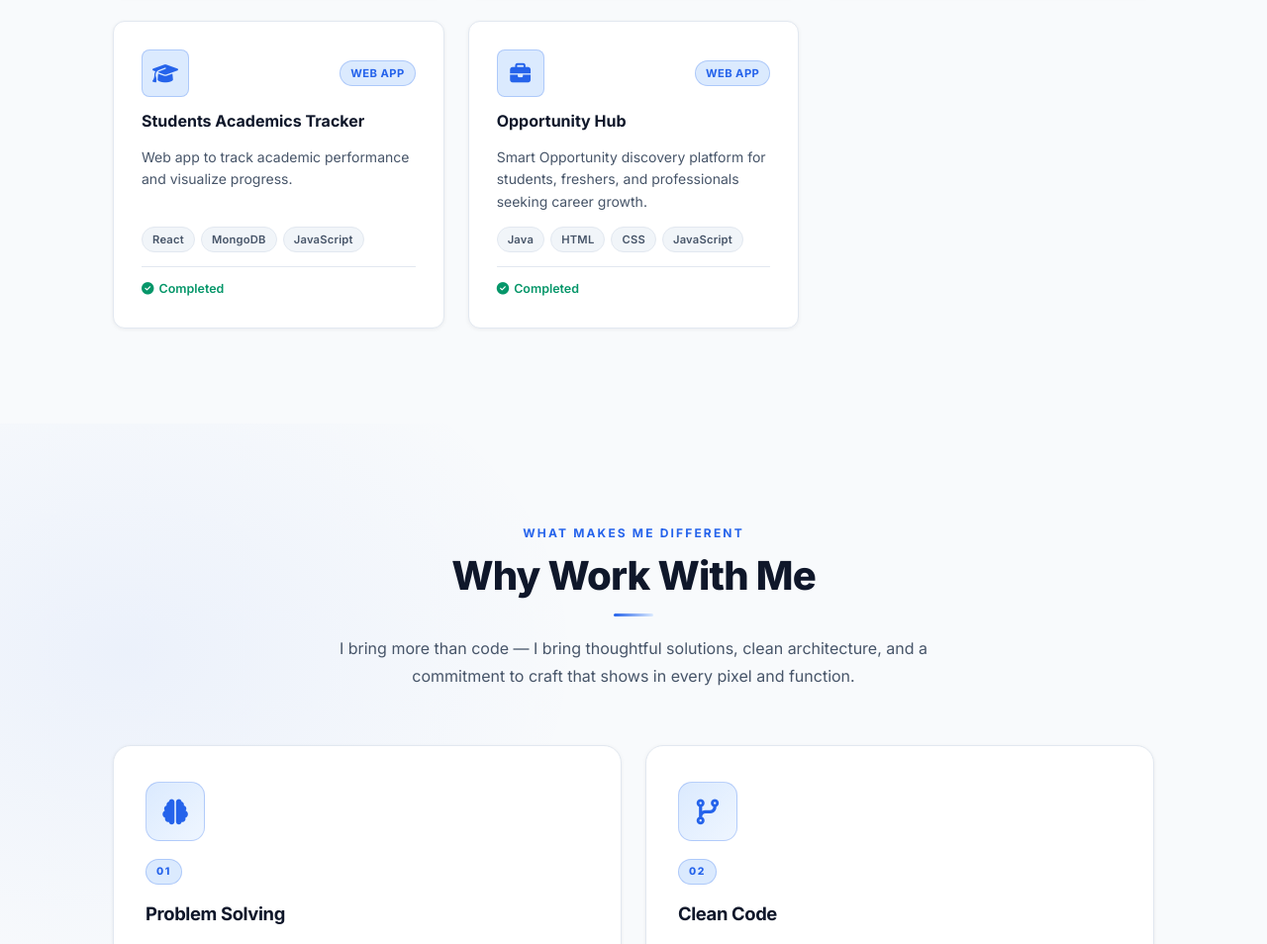
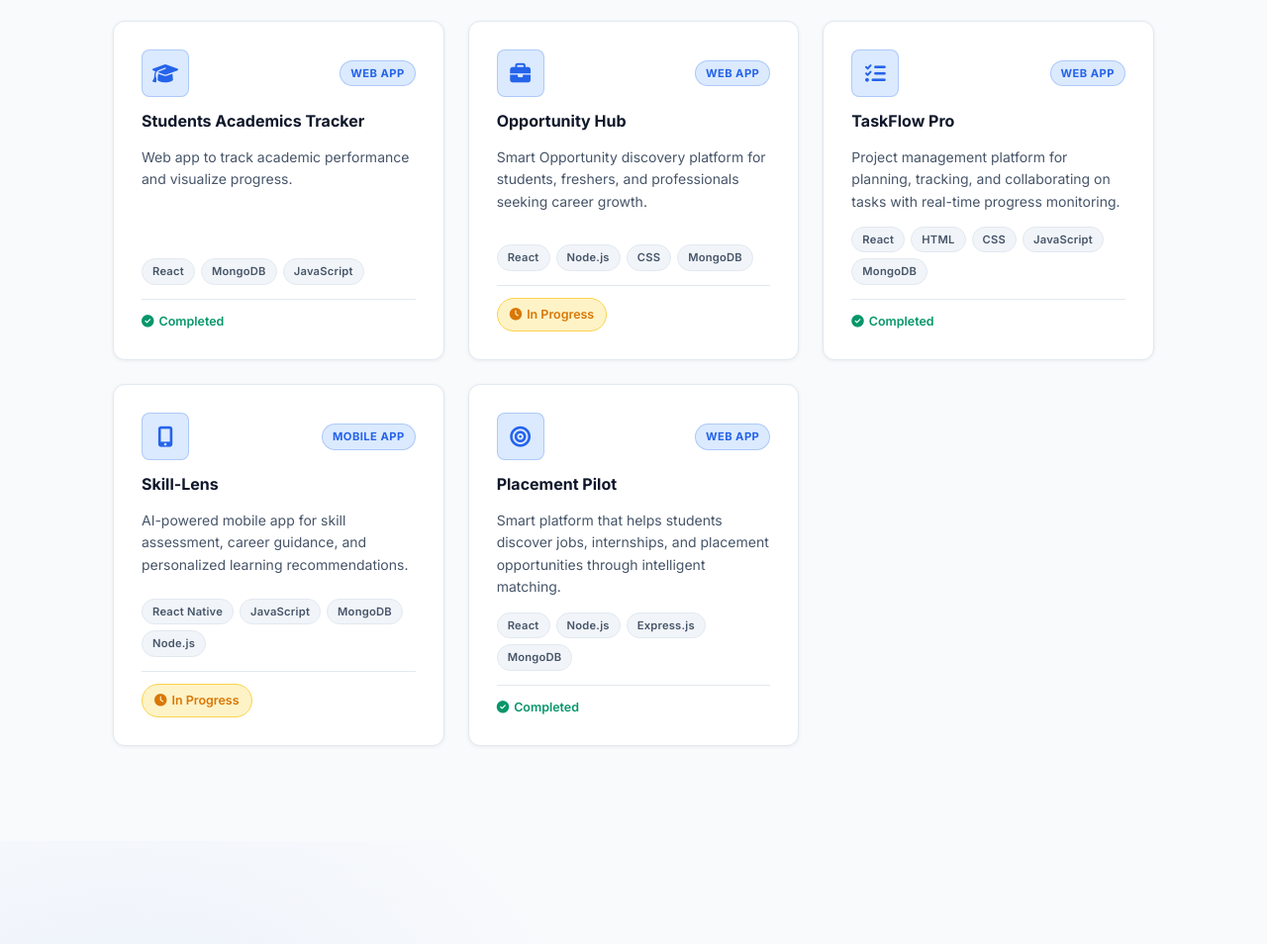
Before and after one commit to dineshsrivel/dineshsrivel.github.io, a plain HTML site: page index.html in a window 1280 px wide. Shown: the part 2539-3493 px from the top of the page at 99% size. Drawn offline with nearby package versions, Linux system fonts and the light colour scheme.

Commit message:
Updated portfolio with new projects, hero section, and UI improvements

```diff
--- a/index.html
+++ b/index.html
@@ -264,19 +264,94 @@
           <h3 class="project-title">Opportunity Hub</h3>
           <p class="project-desc">Smart Opportunity discovery platform for students, freshers, and professionals seeking career growth.</p>
           <div class="project-tech">
-            <span class="tech-pill">Java</span>
+            <span class="tech-pill">React</span>
+            <span class="tech-pill">Node.js</span>
+            <span class="tech-pill">CSS</span>
+            <span class="tech-pill">MongoDB</span>
+          </div>
+          <div class="project-footer">
+            <span class="project-status in-progress"><i class="fa-solid fa-clock"></i> In Progress</span>
+          </div>
+        </article>
+
+         <article class="project-card glass reveal" id="project-opportunity-hub">
+          <div class="project-card-top">
+            <div class="project-icon-wrap">
+              <i class="fa-solid fa-list-check"></i>
+            </div>
+            <span class="project-tag">Web App</span>
+          </div>
+          <h3 class="project-title">TaskFlow Pro</h3>
+          <p class="project-desc">Project management platform for planning, tracking, and
+collaborating on tasks with real-time progress monitoring.</p>
+          <div class="project-tech">
+            <span class="tech-pill">React</span>
             <span class="tech-pill">HTML</span>
             <span class="tech-pill">CSS</span>
             <span class="tech-pill">JavaScript</span>
+            <span class="tech-pill">MongoDB</span>
           </div>
           <div class="project-footer">
             <span class="project-status"><i class="fa-solid fa-circle-check"></i> Completed</span>
           </div>
         </article>
 
+        <article class="project-card glass reveal" id="project-opportunity-hub">
+          <div class="project-card-top">
+            <div class="project-icon-wrap">
+              <i class="fa-solid fa-mobile-screen-button"></i>
+            </div>
+            <span class="project-tag">Mobile App</span>
+          </div>
+          <h3 class="project-title">Skill-Lens</h3>
+          <p class="project-desc">AI-powered mobile app for skill assessment, career guidance,
+and personalized learning recommendations.</p>
+          <div class="project-tech">
+            <span class="tech-pill">React Native</span>
+            <span class="tech-pill">JavaScript</span>
+            <span class="tech-pill">MongoDB</span>
+            <span class="tech-pill">Node.js</span>
+          </div>
+          <div class="project-footer">
+            <span class="project-status in-progress"><i class="fa-solid fa-clock"></i> In Progress</span>
+          </div>
+        </article>
+
+         <article class="project-card glass reveal" id="project-placement-pilot">
+    <div class="project-card-top">
+        <div class="project-icon-wrap">
+            <i class="fa-solid fa-bullseye"></i>
+        </div>
+
+        <span class="project-tag">WEB APP</span>
+    </div>
+
+    <h3 class="project-title">Placement Pilot</h3>
+
+    <p class="project-desc">
+        Smart platform that helps students discover jobs, internships,
+        and placement opportunities through intelligent matching.
+    </p>
+
+    <div class="project-tech">
+        <span class="tech-pill">React</span>
+        <span class="tech-pill">Node.js</span>
+        <span class="tech-pill">Express.js</span>
+        <span class="tech-pill">MongoDB</span>
+    </div>
+
+    <div class="project-footer">
+        <span class="project-status">
+            <i class="fa-solid fa-circle-check"></i> Completed
+        </span>
+    </div>
+</article>
+
       </div>
     </div>
   </section>
+
+
 
   <!-- ─── Why Work With Me ─────────────────────────────────────────── -->
   <section id="why-me" class="section" aria-label="Why Work With Me">
--- a/style.css
+++ b/style.css
@@ -646,6 +646,18 @@ button { font-family: inherit; cursor: pointer; background: none; border: none;
   font-weight: 600;
 }
 
+.project-status.in-progress {
+    background: #FEF3C7;
+    color: #D97706;
+    border: 1px solid #FCD34D;
+    padding: 6px 12px;
+    border-radius: 999px;
+    display: inline-flex;
+    align-items: center;
+    gap: 5px;
+    font-size: 0.78rem;
+    font-weight: 600;
+}
 /* ── 13. Contact ────────────────────────────────────────────── */
 .contact-layout {
   display: grid;
```
